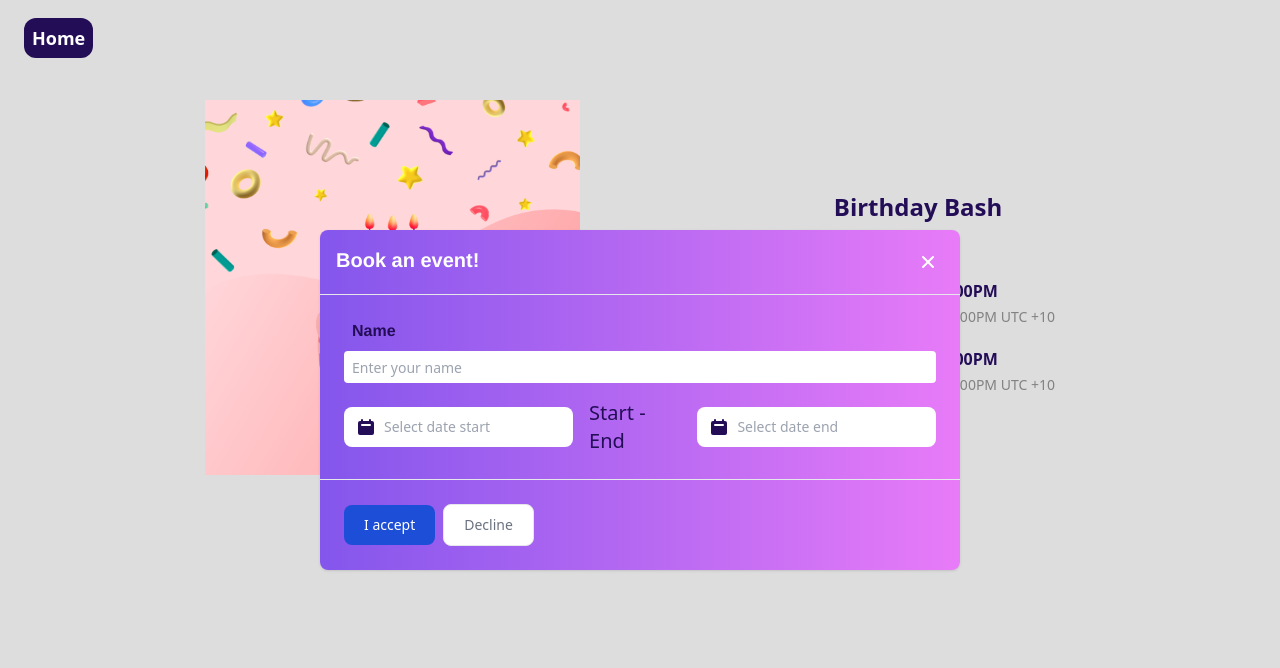
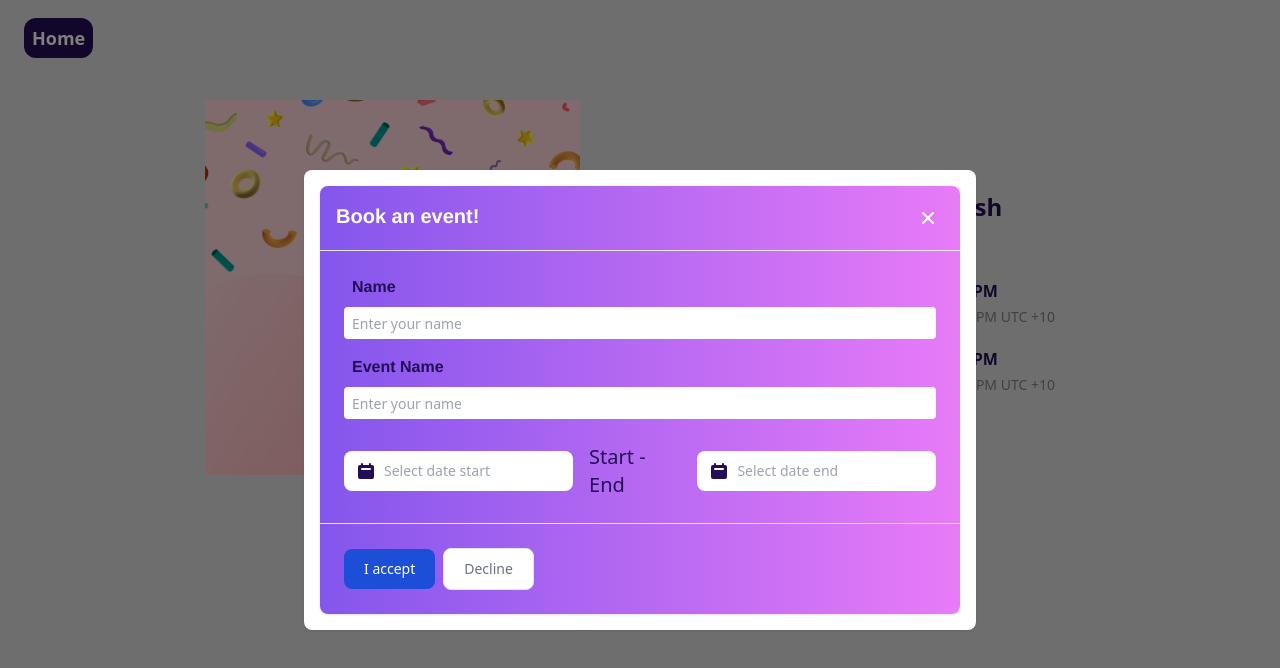
Before and after one commit to Pooreffects/Envited, a Next.js app: page /create in a window 1280 px wide. Both pictures are taken after a click on the button "Book". Shown: the top 668 px of the page. Built offline with nearby package versions, Linux system fonts and the light colour scheme.

Commit message:
Modal accessible UI and basic functionality. yet to store and display users data

```diff
--- a/components/create/Modal.js
+++ b/components/create/Modal.js
@@ -1,7 +1,7 @@
 import React from 'react';
 import DatePicker from './datePicker';
 
-export default function Modal({ modalIsOpen }) {
+export default function Modal({ modalIsOpen, setModalIsOpen }) {
   return (
     <div
       id="defaultModal"
@@ -9,9 +9,9 @@ export default function Modal({ modalIsOpen }) {
       aria-hidden="true"
       className={`${
         modalIsOpen === true ? 'flex items-center justify-center' : 'hidden'
-      } overflow-y-auto overflow-x-hidden fixed top-0 right-0 left-0 z-50 w-full md:inset-0 h-modal md:h-full `}
+      } overflow-y-auto overflow-x-hidden fixed top-0 right-0 left-0 z-50 w-full md:inset-0 h-modal md:h-full bg-[rgba(0,0,0,0.5)]`}
     >
-      <div className="relative p-4 w-full max-w-2xl h-full md:h-auto">
+      <div className="z-50 relative p-4 w-full max-w-2xl h-full md:h-auto bg-white rounded-lg shadow">
         <div className="relative bg-gradient-to-r from-purpleGR to-pinkGR rounded-lg shadow ">
           <div className="flex justify-between items-start p-4 rounded-t border-b dark:border-gray-600">
             <h3 className="text-xl font-semibold text-white font-primary">
@@ -21,6 +21,7 @@ export default function Modal({ modalIsOpen }) {
               type="button"
               className="text-white bg-transparent hover:bg-btnHeading rounded-lg text-sm p-1.5 ml-auto inline-flex items-center"
               data-modal-toggle="defaultModal"
+              onClick={() => setModalIsOpen(false)}
             >
               <svg
                 aria-hidden="true"
@@ -41,7 +42,7 @@ export default function Modal({ modalIsOpen }) {
           <form className="p-6">
             <div className="w-full flex flex-col items-start justify-evenly">
               <label
-                className="mb-2 ml-2 text-heading font-bold font-primary"
+                className="text-md mb-2 ml-2 text-heading font-semibold font-primary"
                 htmlFor="name"
               >
                 Name
@@ -53,7 +54,21 @@ export default function Modal({ modalIsOpen }) {
                 className="w-full px-2 py-1 rounded outline-none border-none placeholder:text-sm"
               />
             </div>
-            <div className="flex flex-col items-start justify-evenly mt-4">
+            <div className="w-full flex flex-col items-start justify-evenly mt-4">
+              <label
+                className="text-md mb-2 ml-2 text-heading font-semibold font-primary"
+                htmlFor="name"
+              >
+                Event Name
+              </label>
+              <input
+                id="name"
+                type="text"
+                placeholder="Enter your name"
+                className="w-full px-2 py-1 rounded outline-none border-none placeholder:text-sm"
+              />
+            </div>
+            <div className="flex flex-col items-start justify-evenly mt-6">
               <DatePicker />
             </div>
           </form>
@@ -69,6 +84,7 @@ export default function Modal({ modalIsOpen }) {
               data-modal-toggle="defaultModal"
               type="button"
               className="text-gray-500 bg-white hover:bg-gray-100 focus:ring-4 focus:outline-none focus:ring-blue-300 rounded-lg border border-gray-200 text-sm font-medium px-5 py-2.5 hover:text-gray-900 focus:z-10 dark:bg-gray-700 dark:text-gray-300 dark:border-gray-500 dark:hover:text-white dark:hover:bg-gray-600 dark:focus:ring-gray-600"
+              onClick={() => setModalIsOpen(false)}
             >
               Decline
             </button>
--- a/pages/create.js
+++ b/pages/create.js
@@ -114,7 +114,9 @@ export default function Create() {
           </a>
         </Link>
       </section>
-      {modalIsOpen && <Modal modalIsOpen={modalIsOpen} />}
+      {modalIsOpen && (
+        <Modal modalIsOpen={modalIsOpen} setModalIsOpen={setModalIsOpen} />
+      )}
     </main>
   );
 }
```
